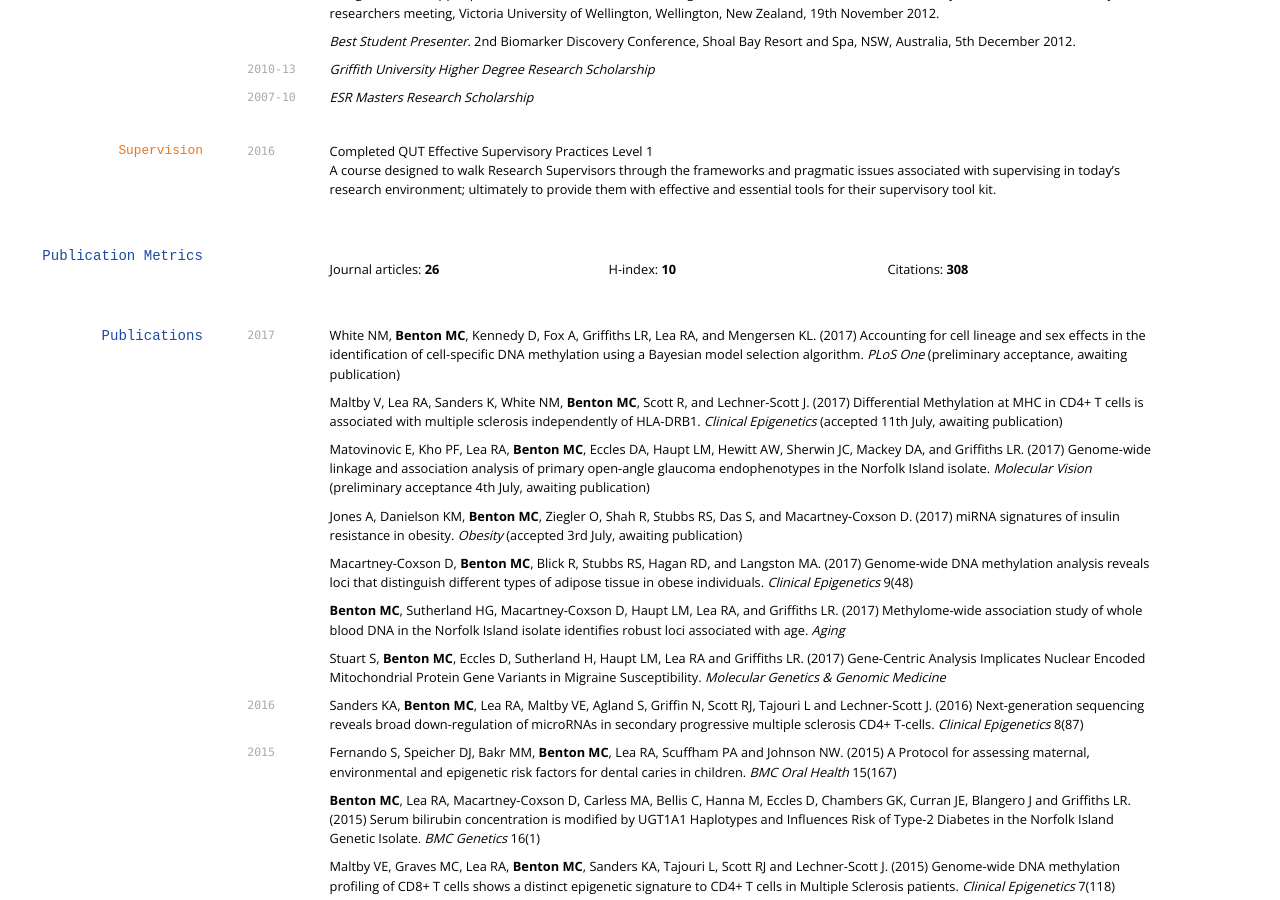
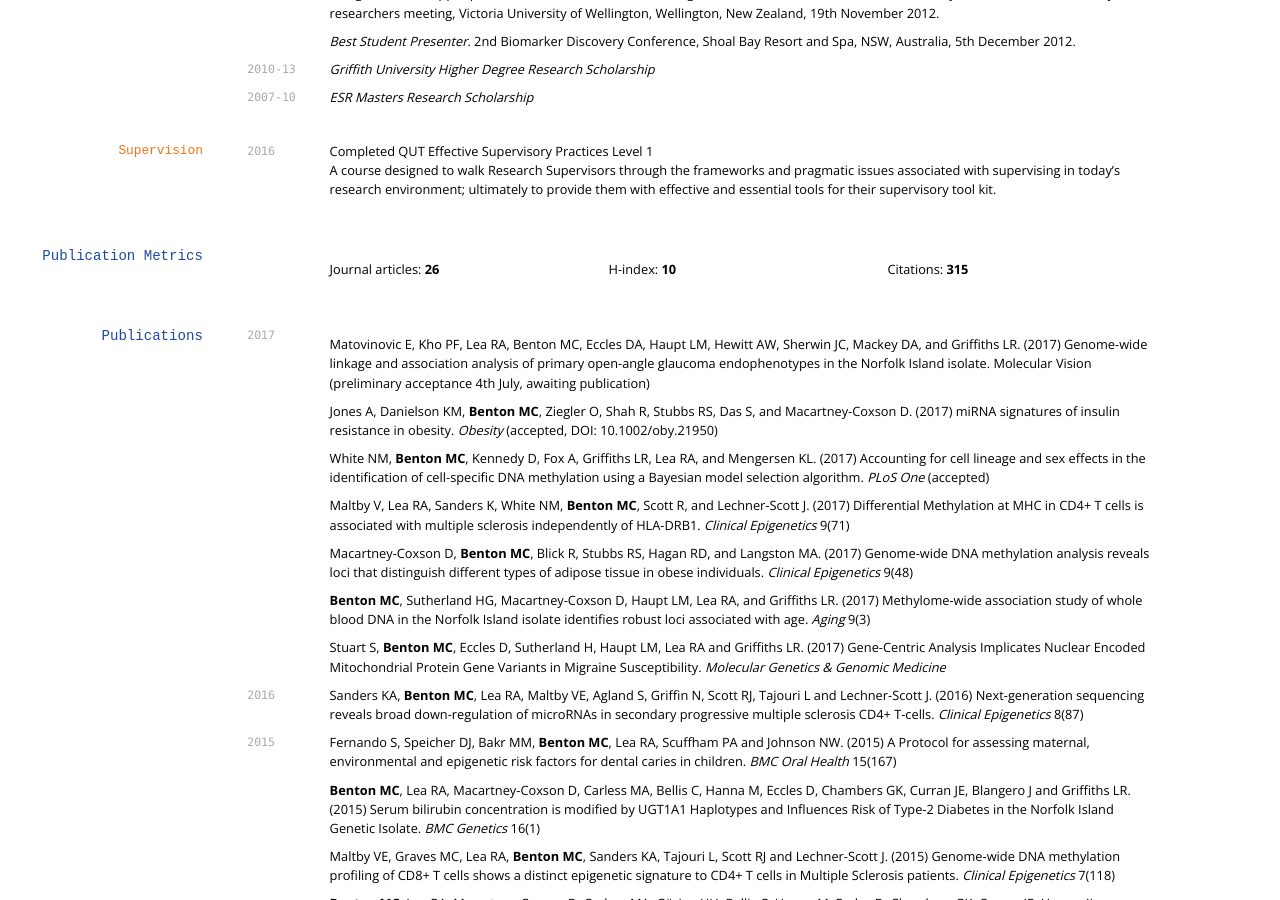
Before and after one commit to sirselim/Miles_CV, a Jekyll site: the page built from index.md, in a window 1280 px wide and 900 px high, scrolled down 1213 px. Built offline with Jekyll 4.4.1, drawn with Linux system fonts in a browser that asks for light colours; some web fonts are replaced.

Commit message:
updated CV

```diff
--- a/index.md
+++ b/index.md
@@ -119,23 +119,24 @@ A course designed to walk Research Supervisors through the frameworks and pragma
 
 * Journal articles: __26__
 * H-index: __10__
-* Citations: __308__
+* Citations: __315__
 
 ## Publications
 
 <!-- ### Journals -->
 `2017`
-White NM, **Benton MC**, Kennedy D, Fox A, Griffiths LR, Lea RA, and Mengersen KL. (2017) Accounting for cell lineage and sex effects in the identification of cell-specific DNA methylation using a Bayesian model selection algorithm. *PLoS One* (preliminary acceptance, awaiting publication)
 
-Maltby V, Lea RA, Sanders K, White NM, **Benton MC**, Scott R, and Lechner-Scott J. (2017) Differential Methylation at MHC in CD4+ T cells is associated with multiple sclerosis independently of HLA-DRB1. *Clinical Epigenetics* (accepted 11th July, awaiting publication)
+Matovinovic E, Kho PF, Lea RA, Benton MC, Eccles DA, Haupt LM, Hewitt AW, Sherwin JC, Mackey DA, and Griffiths LR. (2017) Genome-wide linkage and association analysis of primary open-angle glaucoma endophenotypes in the Norfolk Island isolate. Molecular Vision (preliminary acceptance 4th July, awaiting publication)
 
-Matovinovic E, Kho PF, Lea RA, **Benton MC**, Eccles DA, Haupt LM, Hewitt AW, Sherwin JC, Mackey DA, and Griffiths LR. (2017) Genome-wide linkage and association analysis of primary open-angle glaucoma endophenotypes in the Norfolk Island isolate. *Molecular Vision* (preliminary acceptance 4th July, awaiting publication)
+Jones A, Danielson KM, **Benton MC**, Ziegler O, Shah R, Stubbs RS, Das S, and Macartney-Coxson D. (2017) miRNA signatures of insulin resistance in obesity. *Obesity* (accepted, DOI: 10.1002/oby.21950)
 
-Jones A, Danielson KM, **Benton MC**, Ziegler O, Shah R, Stubbs RS, Das S, and Macartney-Coxson D. (2017) miRNA signatures of insulin resistance in obesity. *Obesity* (accepted 3rd July, awaiting publication)
+White NM, **Benton MC**, Kennedy D, Fox A, Griffiths LR, Lea RA, and Mengersen KL. (2017) Accounting for cell lineage and sex effects in the identification of cell-specific DNA methylation using a Bayesian model selection algorithm. *PLoS One* (accepted)
+
+Maltby V, Lea RA, Sanders K, White NM, **Benton MC**, Scott R, and Lechner-Scott J. (2017) Differential Methylation at MHC in CD4+ T cells is associated with multiple sclerosis independently of HLA-DRB1. *Clinical Epigenetics* 9(71)
 
 Macartney-Coxson D, **Benton MC**, Blick R, Stubbs RS, Hagan RD, and Langston MA. (2017) Genome-wide DNA methylation analysis reveals loci that distinguish different types of adipose tissue in obese individuals. *Clinical Epigenetics* 9(48)
 
-**Benton MC**, Sutherland HG, Macartney-Coxson D, Haupt LM, Lea RA, and Griffiths LR. (2017) Methylome-wide association study of whole blood DNA in the Norfolk Island isolate identifies robust loci associated with age. *Aging*
+**Benton MC**, Sutherland HG, Macartney-Coxson D, Haupt LM, Lea RA, and Griffiths LR. (2017) Methylome-wide association study of whole blood DNA in the Norfolk Island isolate identifies robust loci associated with age. *Aging* 9(3)
 
 Stuart S, **Benton MC**, Eccles D, Sutherland H, Haupt LM, Lea RA and Griffiths LR. (2017) Gene-Centric Analysis Implicates Nuclear Encoded Mitochondrial Protein Gene Variants in Migraine Susceptibility. *Molecular Genetics & Genomic Medicine*
 
```
Also changed, not shown: scholar_plot/scholar_citations_iEhBavEAAAAJ.png.
